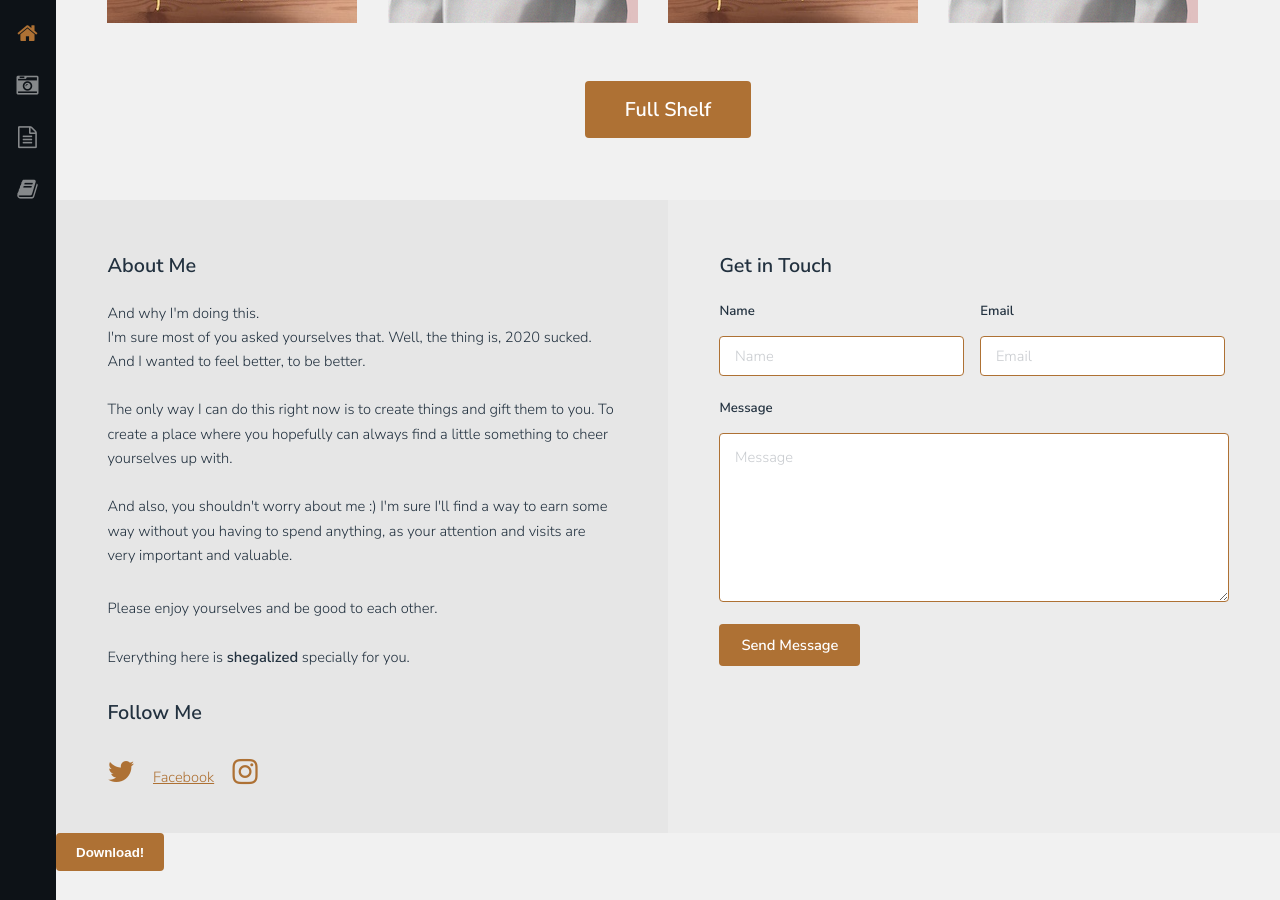
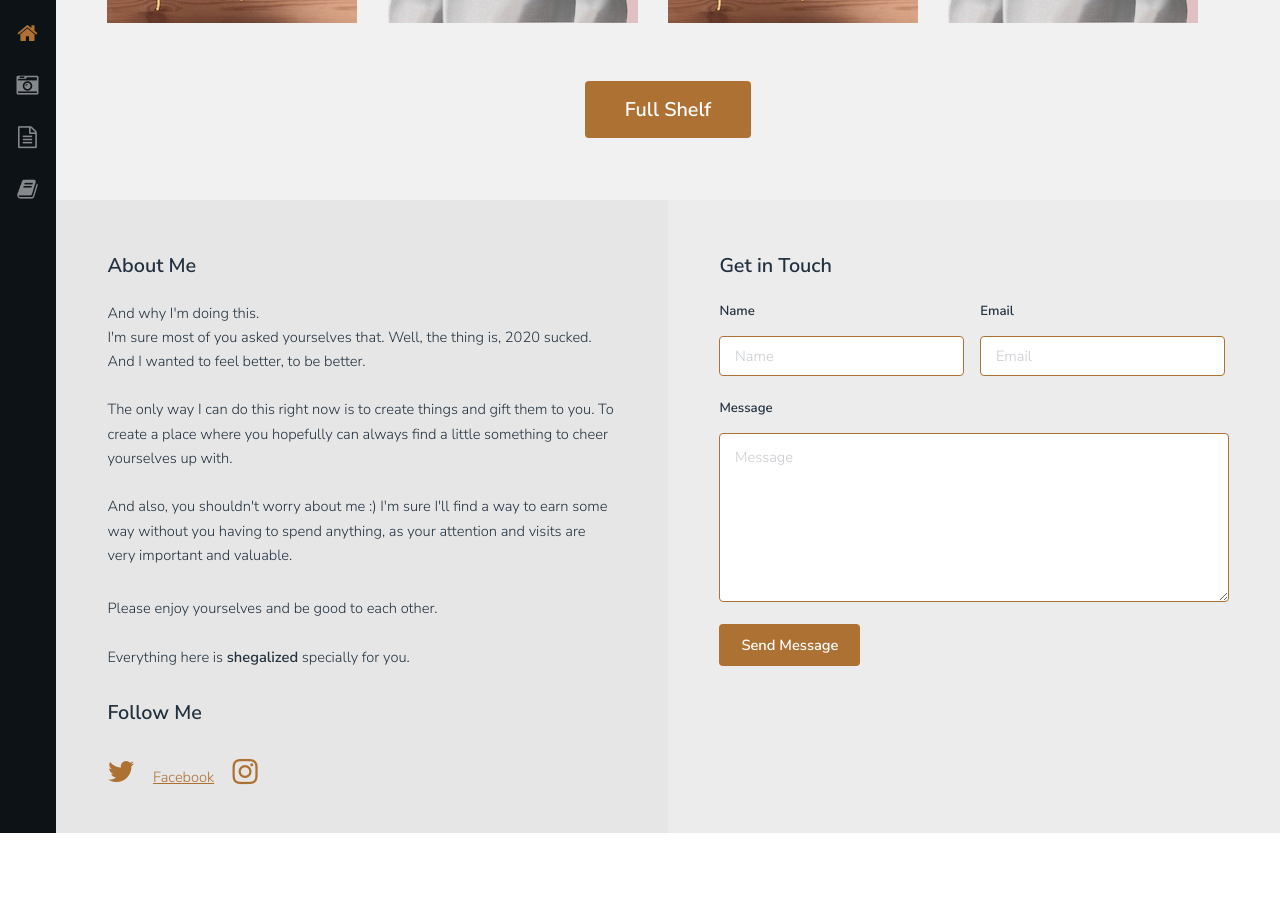
Before and after one commit to Kerrialn/shegalized.com, a Jekyll site: the page index.html, which Jekyll copies as it is, in a window 1280 px wide and 900 px high, scrolled down 1580 px. Built offline with Jekyll 4.4.1, drawn with Linux system fonts in a browser that asks for light colours; after the commit the page ends 2413 px from its top, so only the background shows below that.

Commit message:
Update index.html

```diff
--- a/index.html
+++ b/index.html
@@ -144,9 +144,6 @@
 
 						</section>
 
-					<form method="get" action="assets/files/stickers.zip">
-   						<button type="submit">Download!</button>
-					</form>
 
 					<!-- Footer
 						<footer id="footer">
```
